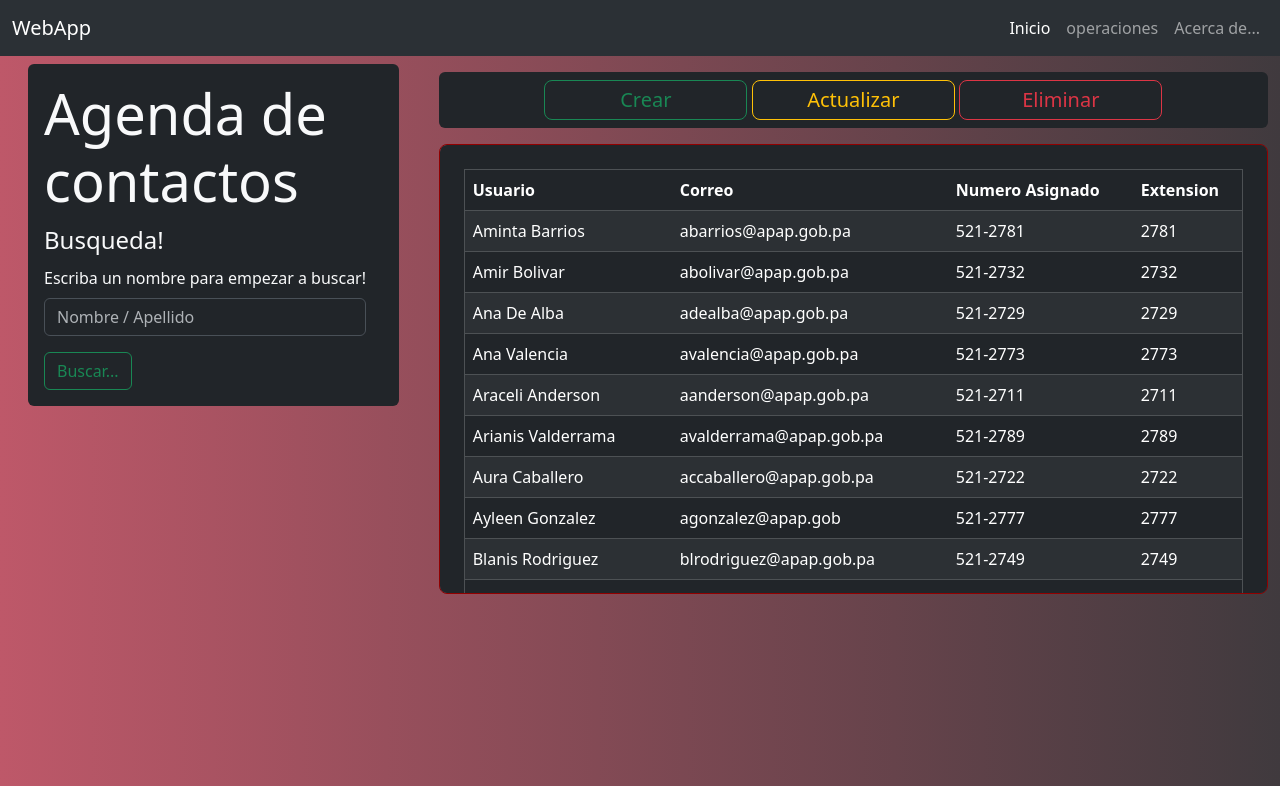
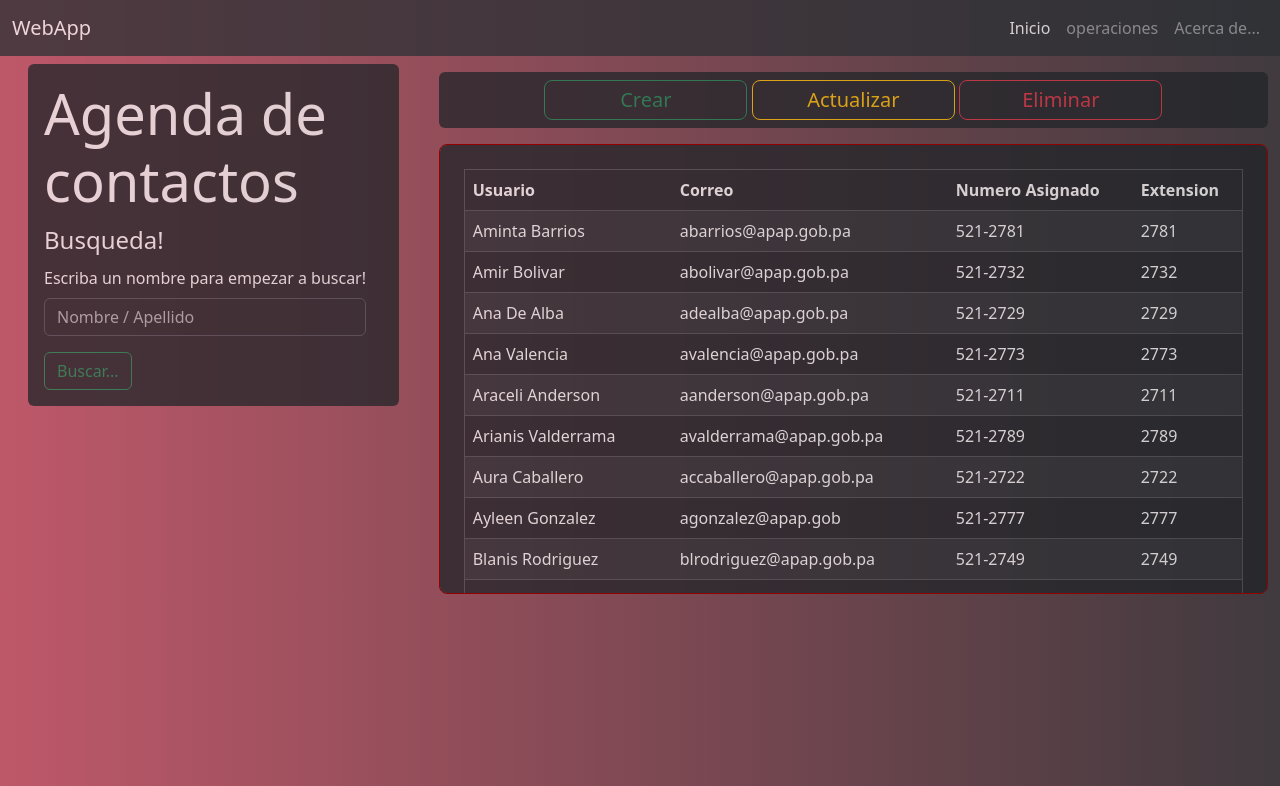
Before and after one commit to ricardoqsx/agenda, a Flask app: page / in a window 1280 px wide. Shown: the top 786 px of the page. Run offline with Flask 3, Linux system fonts and the light colour scheme; data comes from the database, SQL or seed files in the repository; some libraries are stand-ins or nearby versions.

Commit message:
probando las transparencias wiiii

```diff
--- a/app/templates/index.html
+++ b/app/templates/index.html
@@ -5,7 +5,7 @@
   <div class="row">
     <div class="col-md-4">
 <!-- jumbotrom con titulos y asi -->
-<div class="bg-dark text-light py-3 px-3 box rounded-2 m-3" data-bs-theme="dark">
+<div class="bg-dark text-light py-3 px-3 box rounded-2 m-3 opacity-75" data-bs-theme="dark">
     <h1 class="display-4">Agenda de contactos</h1>
     <form class="d-flex" role="search"">
         <fieldset>
@@ -21,14 +21,14 @@
 </div>
 
 <div class="col-md-8">
-  <div class="bg-dark py-2 px-2 btn-group-lg mt-4 box rounded-2" data-bs-theme="dark" role="group" style="text-align:center" aria-label="Basic mixed styles example">
+  <div class="bg-dark py-2 px-2 btn-group-lg mt-4 box rounded-2 opacity-75" data-bs-theme="dark" role="group" style="text-align:center" aria-label="Basic mixed styles example">
     <a type="button" class="btn btn-outline-success py-1 px-1 col-3" href="#">Crear</a>
     <a type="button" class="btn btn-outline-warning py-1 px-1 col-3" href="#">Actualizar</a>
     <a type="button" class="btn btn-outline-danger py-1 px-1 col-3" href="#">Eliminar</a>
   </div>
   <div class="scrollable-table">
 <!-- tabla para mostrar los contactos -->
-  <div class="bg-dark py-4 px-4 text-bg-dark rounded-2">
+  <div class="bg-dark py-4 px-4 text-bg-dark rounded-2 opacity-75">
       <table border="1" class="table table-striped table-dark table-hover">
           <thead>
               <tr>
--- a/app/templates/layout.html
+++ b/app/templates/layout.html
@@ -13,7 +13,7 @@
     <link rel="stylesheet" href="{{ url_for('static',filename='main.css')}}">
 </head>
 <body>
-  <nav class="navbar navbar-expand-lg bg-body-tertiary fixed-top" data-bs-theme="dark">
+  <nav class="navbar navbar-expand-lg bg-body-tertiary fixed-top opacity-75" data-bs-theme="dark">
     <div class="container-fluid">
       <a class="navbar-brand" href="/">WebApp</a>
       <button class="navbar-toggler" type="button" data-bs-toggle="collapse" data-bs-target="#navbarNavDropdown" aria-controls="navbarNavDropdown" aria-expanded="false" aria-label="Toggle navigation">
```
